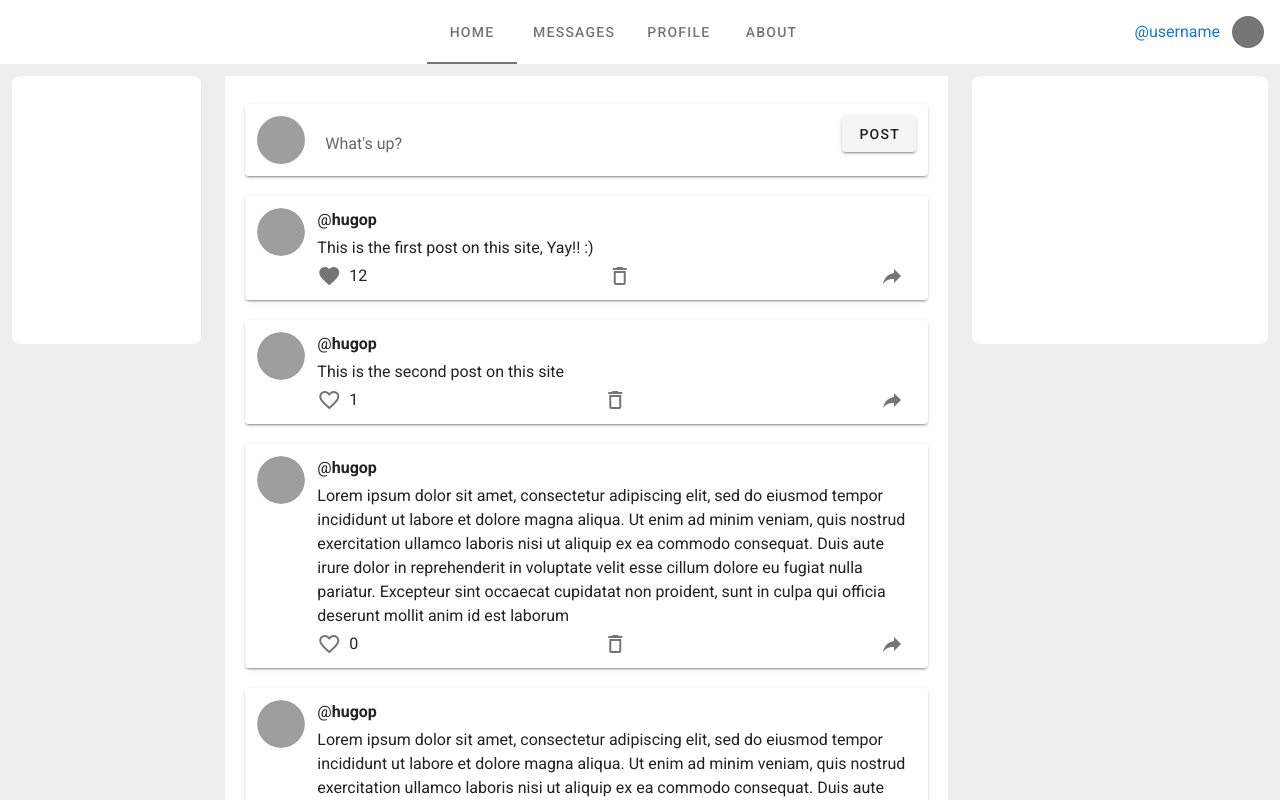
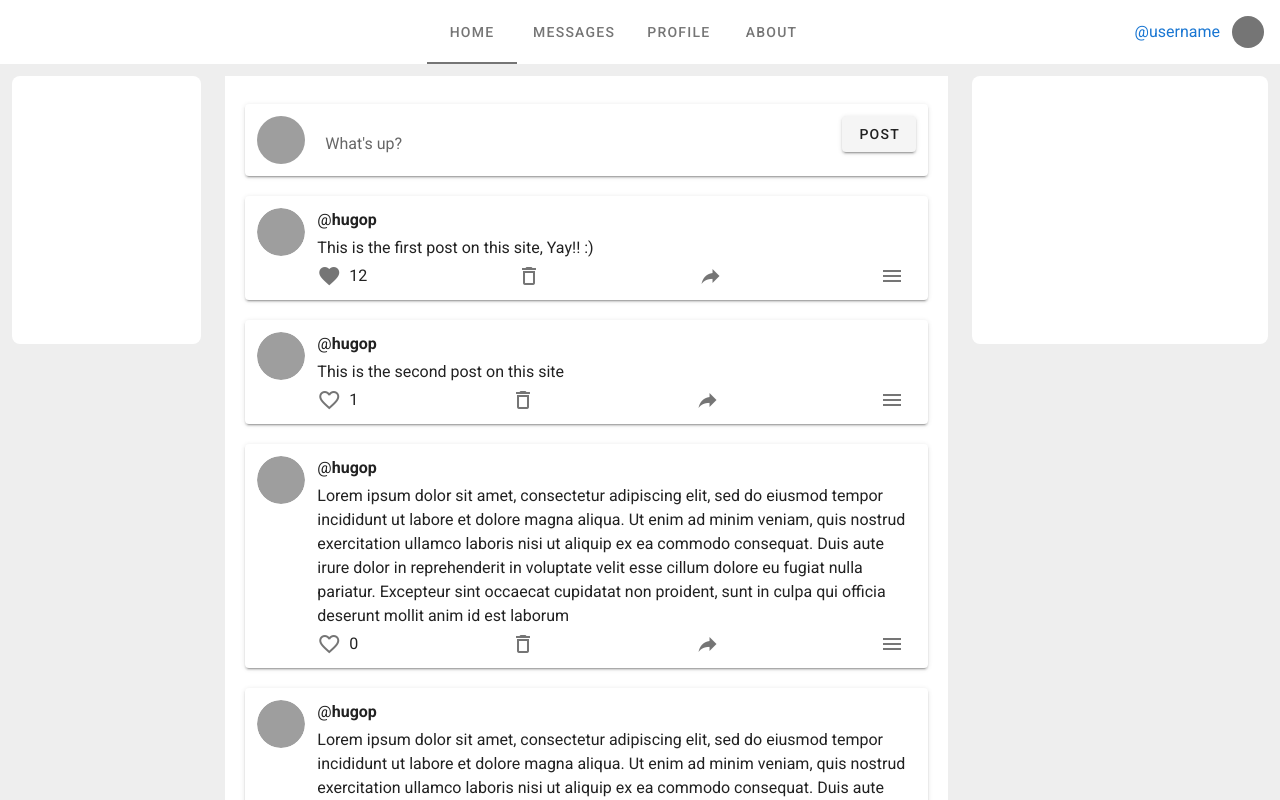
Before and after one commit to hugoppp-learning/Vuetify-Messenger, a Vue app in the folder frontend/: page /#/ in a window 1280 px wide. Shown: the top 800 px of the page. Built offline with nearby package versions, Linux system fonts and the light colour scheme; grey boxes are pictures that could not be loaded.

Commit message:
Extract new components

```diff
--- /dev/null
+++ b/frontend/src/components/CreatePostForm.vue
@@ -0,0 +1,39 @@
+<template>
+  <PostCard>
+    <div class="d-flex">
+      <div class="profile_pic_colum pr-2">
+        <v-avatar size="48" color="grey">
+        </v-avatar>
+      </div>
+      <v-form ref="newPostForm" class="d-inline-block flex-grow-1">
+        <v-textarea v-model="newPostMessage" auto-grow rows="1" flat solo hide-details
+                    label="What's up?"></v-textarea>
+      </v-form>
+      <v-btn @click="createPost()">Post</v-btn>
+    </div>
+  </PostCard>
+</template>
+
+<script>
+import PostCard from '@/components/PostCard'
+
+export default {
+  name: 'CreatePostForm',
+  components: { PostCard },
+  emits: ['newPostCreated'],
+  data: () => ({
+    newPostMessage: ''
+  }),
+
+  methods: {
+    createPost () {
+
+      this.$emit('newPostCreated', this.newPostMessage)
+    },
+  },
+}
+</script>
+
+<style scoped>
+
+</style>
--- /dev/null
+++ b/frontend/src/components/Post.vue
@@ -0,0 +1,80 @@
+<template>
+  <PostCard>
+    <div class="d-flex">
+
+      <div class="profile_pic_colum pr-2">
+        <v-avatar size="48">
+          <img :src="profilePicture" alt="">
+        </v-avatar>
+      </div>
+
+      <div class="post_colum mpt-0 px-1">
+        @<span class="font-weight-bold">{{ userName }}</span>
+
+        <div class="pl-0 py-1">{{ message }}</div>
+
+
+        <div class="action_icon_container">
+          <v-icon @click="toggleLike()" class="mr-2">
+            {{ liked ? 'mdi-heart' : 'mdi-heart-outline' }}
+          </v-icon>
+          <span>{{ likes }}</span>
+
+          <v-spacer/>
+
+          <v-hover v-slot="{hover}" close-delay="100" open-delay="200">
+            <v-icon class="mr-2">
+              {{ hover ? 'mdi-delete' : 'mdi-delete-outline' }}
+            </v-icon>
+          </v-hover>
+
+          <v-spacer/>
+
+          <v-icon class="mr-2">
+            mdi-share
+          </v-icon>
+
+          <v-spacer/>
+
+          <v-icon class="mr-2">
+            mdi-menu
+          </v-icon>
+
+        </div>
+
+
+      </div>
+    </div>
+  </PostCard>
+</template>
+
+<script>
+import PostCard from '@/components/PostCard'
+
+export default {
+  name: 'Post',
+  components: { PostCard },
+  props: [
+    'liked',
+    'profilePicture',
+    'userName',
+    'message',
+    'likes',
+  ],
+  methods: {
+    toggleLike () {
+      if (this.liked) {
+        this.likes--
+      } else {
+        this.likes++
+      }
+      this.liked = !this.liked
+    }
+  }
+
+}
+</script>
+
+<style scoped>
+
+</style>
--- /dev/null
+++ b/frontend/src/components/PostCard.vue
@@ -0,0 +1,18 @@
+<template>
+
+  <v-card class="message-card ma-5 pa-3">
+    <slot/>
+  </v-card>
+
+
+</template>
+
+<script>
+export default {
+  name: 'PostCard'
+}
+</script>
+
+<style scoped>
+
+</style>
--- a/frontend/src/views/HomeView.vue
+++ b/frontend/src/views/HomeView.vue
@@ -2,6 +2,7 @@
 
   <v-container style="max-width: 1450px">
     <v-row>
+
       <v-col
         class="left_colum"
         cols="12"
@@ -26,71 +27,17 @@
           min-height="70vh"
           rounded="lg"
         >
-          <!--  -->
-
           <v-list>
-            <v-card class="new_post_card ma-5 pa-3">
-              <div class="d-flex">
-                <div class="profile_pic_colum pr-2">
-                  <v-avatar size="48" color="grey">
-                  </v-avatar>
-                </div>
-                <v-form ref="newPostForm" class="d-inline-block flex-grow-1">
-                  <v-textarea v-model="newPost" auto-grow rows="1" flat solo hide-details
-                              label="What's up?"></v-textarea>
-                </v-form>
-                <v-btn @click="createPost()">Post</v-btn>
-              </div>
-            </v-card>
-
-            <v-card v-for="post in posts" :key="post.id" class="ma-5 pa-3">
-
-              <div class="d-flex">
-
-                <div class="profile_pic_colum pr-2">
-                  <v-avatar size="48">
-                    <img :src="post.profilePicture" alt="">
-                  </v-avatar>
-                </div>
-
-                <div class="post_colum mpt-0 px-1">
-                  @<span class="font-weight-bold">{{ post.name }}</span>
-
-                  <div class="pl-0 py-1">{{ post.message }}</div>
-
-
-                  <div class="action_icon_container">
-                    <v-icon @click="toggleLike(post)" class="mr-2">
-                      {{ post.liked ? 'mdi-heart' : 'mdi-heart-outline' }}
-                    </v-icon>
-                    <span>{{ post.likes }}</span>
-
-                    <v-spacer/>
-
-                    <v-hover v-slot="{hover}" close-delay="100" open-delay="200">
-                      <v-icon class="mr-2">
-                        {{ hover ? 'mdi-delete' : 'mdi-delete-outline' }}
-                      </v-icon>
-                    </v-hover>
-
-                    <v-spacer/>
-
-                    <v-icon class="mr-2">
-                      mdi-share
-                    </v-icon>
-
-                  </div>
-
-
-                </div>
-              </div>
-            </v-card>
-
-
+            <CreatePostForm @newPostCreated="m => addNewPost(m)"/>
+            <Post v-for="post in posts" :key="post.id"
+                  :likes="post.likes"
+                  :liked="post.liked"
+                  :message="post.message"
+                  :profile-picture="post.profilePicture"
+                  :user-name="post.name"
+            >
+            </Post>
           </v-list>
-
-
-          <!--  -->
         </v-sheet>
       </v-col>
 
@@ -108,6 +55,7 @@
           </v-sheet>
         </div>
       </v-col>
+
     </v-row>
   </v-container>
 
@@ -125,35 +73,32 @@
 
 <script>
 import HelloWorld from '../components/HelloWorld'
+import Post from '@/components/Post'
+import CreatePostForm from '@/components/CreatePostForm'
 
 export default {
   name: 'Home',
 
   components: {
+    CreatePostForm,
+    Post,
     HelloWorld
   },
+
   methods: {
-    createPost () {
 
+    addNewPost (message) {
       let newPost = {
         id: Math.max(...this.posts.map(p => p.id)) + 1,
         name: 'hugop',
         profilePicture: 'https://i.pravatar.cc/300',
-        message: this.newPost,
+        message: message,
         likes: 0,
         liked: true
       }
       this.posts.unshift(newPost)
       this.$refs.newPostForm.reset()
       console.log(newPost)
-    },
-    toggleLike (post) {
-      if (post.liked) {
-        post.likes--
-      } else {
-        post.likes++
-      }
-      post.liked = !post.liked
     }
   },
 
```
